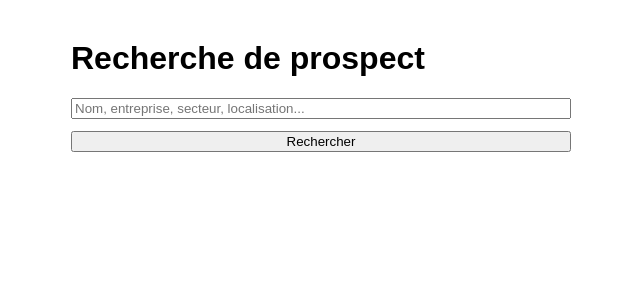
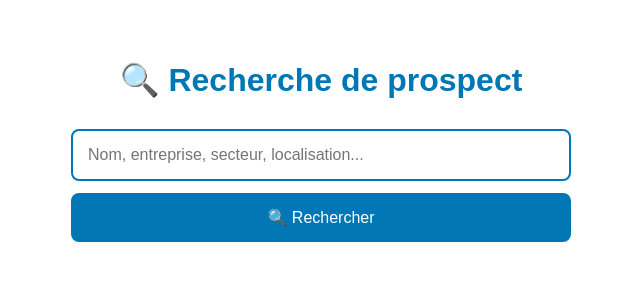
Before and after one commit to Lofp34/linkedin_hdw_server, a React (Create React App) app: page / in a window 1280 px wide. Shown: the top 300 px of the page, without its empty margins (319-959 px from the left). Built offline with nearby package versions, Linux system fonts and the light colour scheme.

Commit message:
Transformation en PWA avec icône personnalisée et interface améliorée

```diff
--- a/public/index.html
+++ b/public/index.html
@@ -1,30 +1,20 @@
 <!DOCTYPE html>
-<html lang="en">
+<html lang="fr">
   <head>
     <meta charset="utf-8" />
-    <link rel="icon" href="%PUBLIC_URL%/favicon.ico" />
+    <link rel="icon" href="%PUBLIC_URL%/Linkedin_Search.png" />
     <meta name="viewport" content="width=device-width, initial-scale=1" />
-    <meta name="theme-color" content="#000000" />
+    <meta name="theme-color" content="#0077b5" />
     <meta
       name="description"
-      content="Web site created using create-react-app"
+      content="Recherche de prospects LinkedIn via Horizon Data Wave"
     />
-    <link rel="apple-touch-icon" href="%PUBLIC_URL%/logo192.png" />
-    <!--
-      manifest.json provides metadata used when your web app is installed on a
-      user's mobile device or desktop. See https://developers.google.com/web/fundamentals/web-app-manifest/
-    -->
+    <link rel="apple-touch-icon" href="%PUBLIC_URL%/Linkedin_Search.png" />
+    <meta name="apple-mobile-web-app-capable" content="yes" />
+    <meta name="apple-mobile-web-app-status-bar-style" content="default" />
+    <meta name="apple-mobile-web-app-title" content="HDW Prospect" />
     <link rel="manifest" href="%PUBLIC_URL%/manifest.json" />
-    <!--
-      Notice the use of %PUBLIC_URL% in the tags above.
-      It will be replaced with the URL of the `public` folder during the build.
-      Only files inside the `public` folder can be referenced from the HTML.
-
-      Unlike "/favicon.ico" or "favicon.ico", "%PUBLIC_URL%/favicon.ico" will
-      work correctly both with client-side routing and a non-root public URL.
-      Learn how to configure a non-root public URL by running `npm run build`.
-    -->
-    <title>React App</title>
+    <title>HDW Prospect Search</title>
   </head>
   <body>
     <noscript>You need to enable JavaScript to run this app.</noscript>
--- a/src/App.js
+++ b/src/App.js
@@ -33,15 +33,66 @@ function App() {
   };
 
   return (
-    <div style={{ maxWidth: 500, margin: '40px auto', fontFamily: 'sans-serif' }}>
-      <h1>Recherche de prospect</h1>
+    <div style={{
+      maxWidth: 500,
+      margin: '40px auto',
+      fontFamily: 'sans-serif',
+      padding: '0 20px',
+      minHeight: '100vh',
+      display: 'flex',
+      flexDirection: 'column'
+    }}>
+      <h1 style={{
+        textAlign: 'center',
+        color: '#0077b5',
+        marginBottom: '30px',
+        fontSize: '2rem'
+      }}>🔍 Recherche de prospect</h1>
       <form onSubmit={handleSubmit} style={{ display: 'flex', flexDirection: 'column', gap: 12 }}>
-        <input name="nom" placeholder="Nom, entreprise, secteur, localisation..." value={form.nom} onChange={handleChange} />
-        <button type="submit" disabled={loading}>{loading ? 'Recherche...' : 'Rechercher'}</button>
+        <input
+          name="nom"
+          placeholder="Nom, entreprise, secteur, localisation..."
+          value={form.nom}
+          onChange={handleChange}
+          style={{
+            padding: '15px',
+            fontSize: '16px',
+            border: '2px solid #0077b5',
+            borderRadius: '8px',
+            outline: 'none'
+          }}
+        />
+        <button
+          type="submit"
+          disabled={loading}
+          style={{
+            padding: '15px',
+            fontSize: '16px',
+            backgroundColor: '#0077b5',
+            color: 'white',
+            border: 'none',
+            borderRadius: '8px',
+            cursor: loading ? 'not-allowed' : 'pointer',
+            opacity: loading ? 0.7 : 1
+          }}
+        >
+          {loading ? '🔍 Recherche...' : '🔍 Rechercher'}
+        </button>
       </form>
       {fiche && (
-        <div style={{ marginTop: 32, padding: 16, border: '1px solid #ccc', borderRadius: 8 }}>
-          <h2>Fiche prospect</h2>
+        <div style={{
+          marginTop: 32,
+          padding: 20,
+          border: '2px solid #0077b5',
+          borderRadius: 12,
+          backgroundColor: '#f8f9fa',
+          boxShadow: '0 4px 6px rgba(0,0,0,0.1)'
+        }}>
+          <h2 style={{
+            color: '#0077b5',
+            marginBottom: '20px',
+            textAlign: 'center'
+          }}>📋 Fiche prospect</h2>
           <p><b>Nom :</b> {fiche.nom}</p>
           <p><b>Email :</b> {fiche.email}</p>
           <p><b>Téléphone :</b> {fiche.telephone}</p>
--- a/src/index.js
+++ b/src/index.js
@@ -11,6 +11,19 @@ root.render(
   </React.StrictMode>
 );
 
+// Enregistrement du Service Worker pour PWA
+if ('serviceWorker' in navigator) {
+  window.addEventListener('load', () => {
+    navigator.serviceWorker.register('/sw.js')
+      .then((registration) => {
+        console.log('SW enregistré: ', registration);
+      })
+      .catch((registrationError) => {
+        console.log('SW échec enregistrement: ', registrationError);
+      });
+  });
+}
+
 // If you want to start measuring performance in your app, pass a function
 // to log results (for example: reportWebVitals(console.log))
 // or send to an analytics endpoint. Learn more: https://bit.ly/CRA-vitals
```
Also changed, not shown: public/sw.js (added, +66 -0 lines), public/Linkedin_Search.png (added), public/manifest.json.
